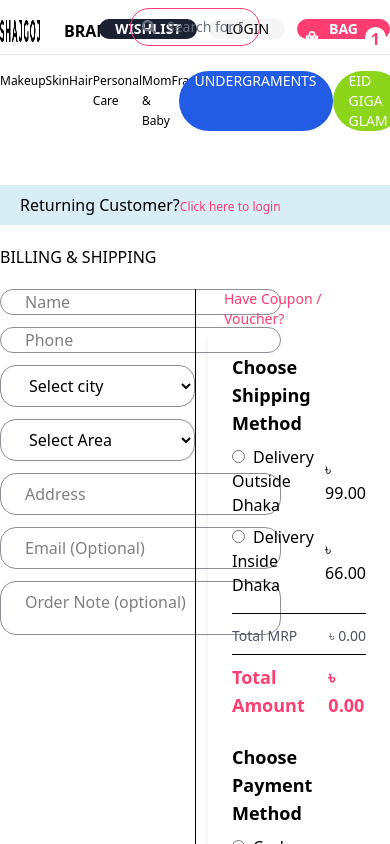
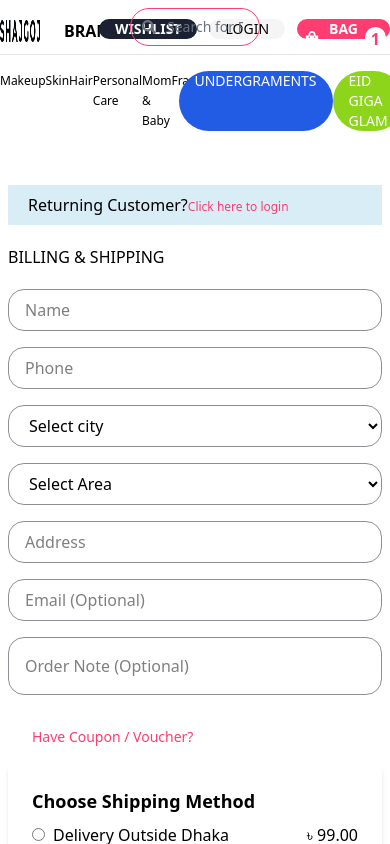
Before and after one commit to rahuldevsutradhar/sajgoj-merket, a React (Vite) app: page /checkOut in a window 390 px wide. Shown: the top 844 px of the page. Built offline with nearby package versions, Linux system fonts and the light colour scheme.

Commit message:
responsive checkout page

```diff
--- a/src/assets/pages/CheckOut.jsx
+++ b/src/assets/pages/CheckOut.jsx
@@ -10,13 +10,10 @@ const CheckOut = () => {
   const handleToggleCoupon = () => {
     setVisible(!isVisible);
   };
-
-
-
   return (
     <section className='my-[50px]'>
       <Container>
-        <div className='bg-[#d9edf7] py-2 px-5 w-full mb-5'>
+        <div className='bg-[#d9edf7] py-2 px-5 ml-2 md:ml-0 mr-2 md:mr-0  w-auto md:w-full mb-5'>
           <h1 className='text-md font-mon text-black'>
             Returning Customer?
             <Link to={'/login'}>
@@ -26,14 +23,18 @@ const CheckOut = () => {
         </div>
 
         <div>
-          <h1 className='text-md font-mon text-black'>BILLING & SHIPPING</h1>
+          <h1 className='text-md font-mon text-black mx-2 md:mx-0'>BILLING & SHIPPING</h1>
         </div>
 
-        <Flex className='mt-5 items-start'>
-          <div className='w-1/2 flex flex-wrap gap-x-3 gap-y-3'>
-            <input type="text" placeholder='Name' className='py-0 px-6 border border-five rounded-2xl' />
-            <input type="text" placeholder='Phone' className='py-0 px-6 border border-five rounded-2xl' />
-            <select className='py-2 px-6 border border-five rounded-2xl w-[231px]'>
+        <Flex className='flex-col md:flex-row mt-5 items-start mx-2 md:mx-0'>
+          <div className="w-full md:w-1/2 flex flex-wrap gap-4">
+            <input type="text" placeholder="Name"
+              className="w-full md:w-[48%] py-2 px-4 border border-five rounded-2xl" />
+            <input type="text" placeholder="Phone"
+              className="w-full md:w-[48%] py-2 px-4 border border-five rounded-2xl"
+            />
+
+            <select className="w-full md:w-[48%] py-2 px-4 border border-five rounded-2xl">
               <option value="">Select city</option>
               <option value="">Dhaka</option>
               <option value="">Bogura</option>
@@ -41,30 +42,35 @@ const CheckOut = () => {
               <option value="">Rangpur</option>
               <option value="">Khulna</option>
             </select>
-            <select className='py-2 px-6 border border-five rounded-2xl w-[231px]'>
+
+            <select className="w-full md:w-[48%] py-2 px-4 border border-five rounded-2xl">
               <option value="">Select Area</option>
               <option value="">1</option>
               <option value="">2</option>
               <option value="">3</option>
             </select>
-            <input type="text" placeholder='Address' className='py-2 px-6 border border-five rounded-2xl' />
-            <input type="email" placeholder='Email (Optional)' className='py-2 px-6 border border-five rounded-2xl' />
-            <input type="text" placeholder='Order Note (optional)' className='py-2 px-6 border border-five rounded-2xl pb-5 w-[473px]' />
+
+            <input type="text" placeholder="Address"
+              className="w-full md:w-[48%] py-2 px-4 border border-five rounded-2xl" />
+            <input type="email" placeholder="Email (Optional)"
+              className="w-full md:w-[48%] py-2 px-4 border border-five rounded-2xl" />
+            <input type="text" placeholder="Order Note (Optional)"
+              className="w-full  py-4 px-4 mr-0 md:mr-2 border border-five rounded-2xl" />
           </div>
 
-          <div className='w-1/2 pl-3 border-l'>
-            <ButtonOne
-              onClick={handleToggleCoupon}
-              className="text-one text-lg font-mon"
-              text="Have Coupon / Voucher?"
-            />
+
+          <div className="w-full md:w-1/2 mt-8 md:mt-0 md:pl-8">
+            <div className="w-full flex pl-2 md:pl-[55px] mb-4">
+              <ButtonOne onClick={handleToggleCoupon}
+                className="text-one text-sm font-mon"
+                text="Have Coupon / Voucher?"/>
+            </div>
+
             {isVisible && (
               <Flex className="gap-x-4 items-center">
-                <input
-                  type="text"
-                  placeholder="Coupon code"
-                  className="px-4 py-2 w-full font-mon text-gray-600 border rounded-lg"
-                />
+                <input type="text" placeholder="Coupon code"
+                  className="px-4 py-2 w-full font-mon text-gray-600 border rounded-lg" />
+
                 <ButtonOne text="Apply" className="bg-one text-white px-4 py-2 rounded" />
               </Flex>
             )}
--- a/src/assets/pages/Details.jsx
+++ b/src/assets/pages/Details.jsx
@@ -96,7 +96,7 @@ const Details = () => {
             <p className='text-sm font-mon mb-6'>Only <span className='text-one'>1</span> item left in stock</p>
 
             <div className='flex gap-x-6 text-mon items-top text-five'>
-              <h2 className="text-base md:text-lg pr-12 md:pr-0 font-semibold mb-2 sm:mb-0">Brief Description</h2>
+              <h2 className="text-base md:text-lg pr-12 sm:pr-2 md:pr-0 font-semibold mb-2 sm:mb-0">Brief Description</h2>
               <div className='mb-6'>
                 <ul className="list-disc list-inside text-base md:text-xs gap-y-2 flex flex-col">
                   <li>Increase hair growth.</li>
```
